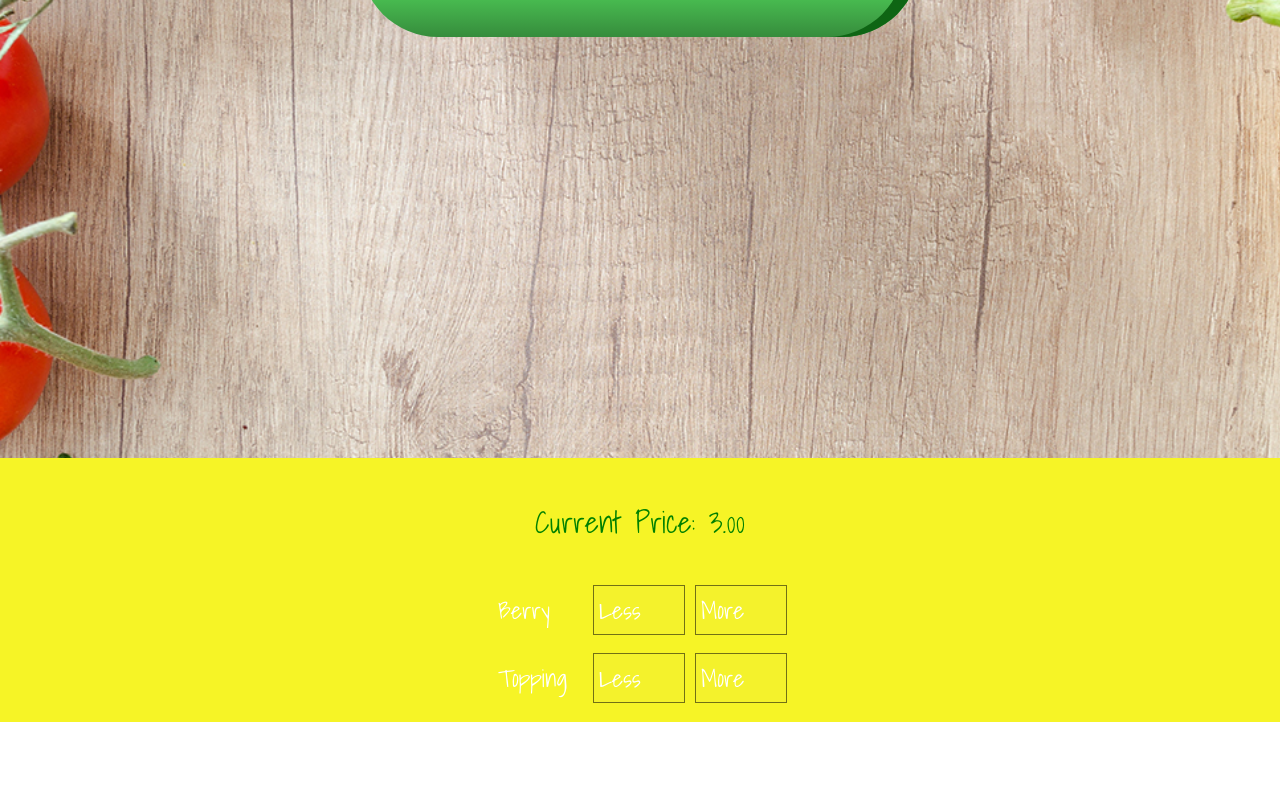
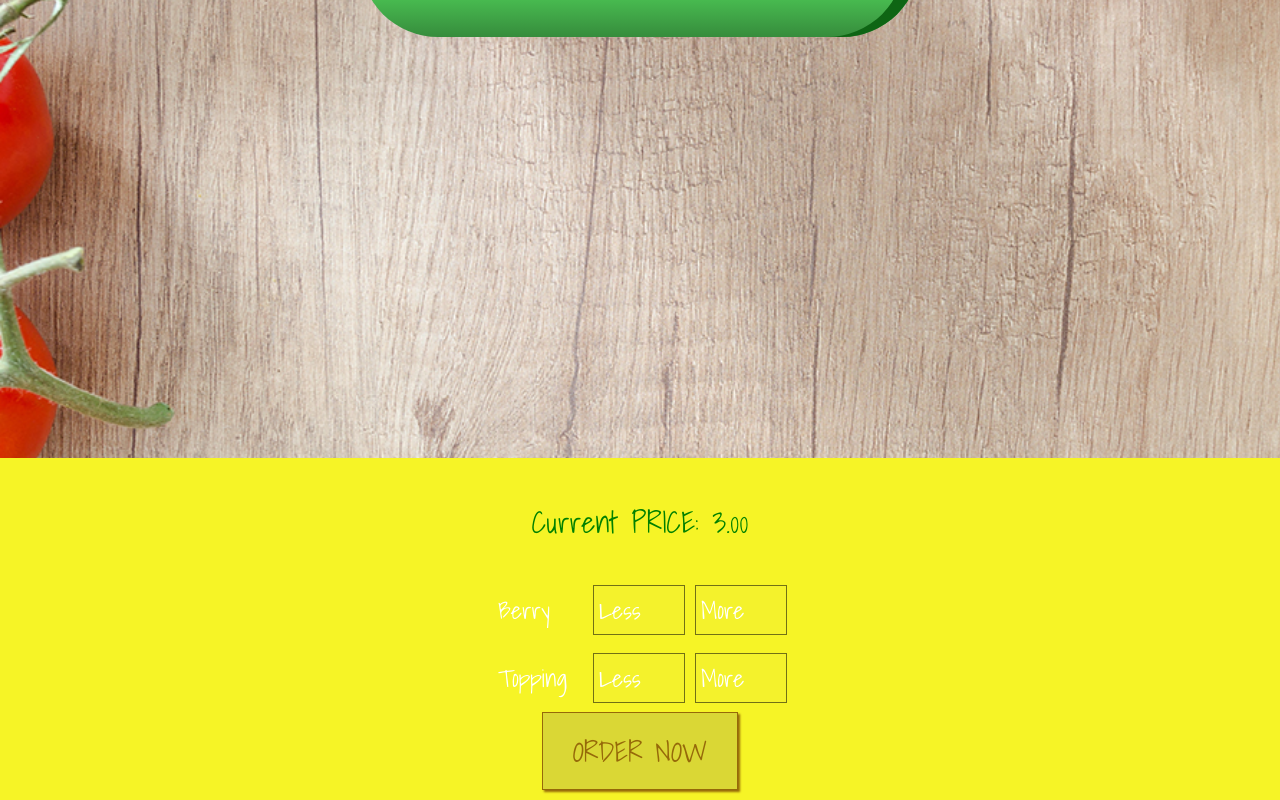
Before and after one commit to Loratadin/skinny-salad, a React (Create React App) app: page / in a window 1280 px wide. Shown: the part 205-1005 px from the top of the page. Before the commit the page ends 927 px from the top, so only its background shows below. Built offline with nearby package versions, Linux system fonts and the light colour scheme.

Commit message:
Style the order button

```diff
--- a/src/components/Salad/BuildControls/BuildControls.js
+++ b/src/components/Salad/BuildControls/BuildControls.js
@@ -1,5 +1,5 @@
 import React from 'react';
-import { BuildControls, Price } from './BuildControls.style';
+import { BuildControls, Price, OrderButton } from './BuildControls.style';
 import BuildControl from './BuildControl/BuildControl';
 
 const controls = [
@@ -10,7 +10,7 @@ const controls = [
 const buildControls = (props) => {
  return (
   <BuildControls>
-   <Price>Current Price: {props.price.toFixed(2)}</Price>
+   <Price>Current PRICE: {props.price.toFixed(2)}</Price>
   {controls.map(ctrl => (
    <BuildControl
    key={ctrl.label}
@@ -19,6 +19,7 @@ const buildControls = (props) => {
    removed={() => props.ingredientRemoved(ctrl.type)}
    disabled={props.disabled[ctrl.type]}/>
   ))}
+  <OrderButton>ORDER NOW</OrderButton>
  </BuildControls>
  )
 };
--- a/src/components/Salad/BuildControls/BuildControls.style.js
+++ b/src/components/Salad/BuildControls/BuildControls.style.js
@@ -15,3 +15,41 @@ export const Price = styled.p`
 font-size: 30px;
 color: green;
 `;
+
+export const OrderButton = styled.a`
+    background-color: #DAD735;
+    outline: none;
+    cursor: pointer;
+    border: 1px solid #966909;
+    color: #966909;
+    font-family: inherit;
+    font-size: 1.2em;
+    padding: 15px 30px;
+    box-shadow: 2px 2px 2px #966909;
+    &:hover,
+    &:active {
+     background-color: #A0DB41;
+     border: 1px solid #966909;
+     color: #966909;
+    }
+    &:disabled {
+     background-color: #C7C6C6;
+     cursor: not-allowed;
+     border: 1px solid #ccc;
+     color: #888888;
+    }
+    &:not(:disabled) {
+     animation: enable 0.3s linear;
+    }
+    @keyframes enable {
+     0% {
+         transform: scale(1);
+     }
+     60% {
+         transform: scale(1.1);
+     }
+     100% {
+         transform: scale(1);
+     }
+ }
+`;
```
